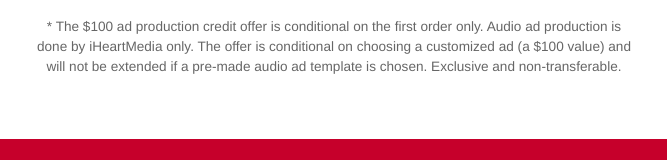
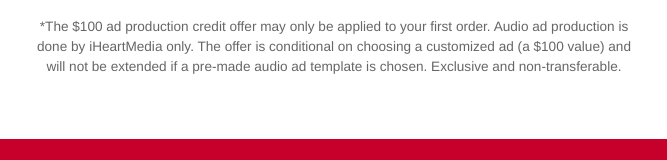
Before and after one commit to ihr-radioedit-apps/adbuilder-microsite, a plain HTML site: page html/index.html in a window 1280 px wide. Shown: the part 1038-1198 px from the top of the page, 306-973 px from the left. Drawn offline with Linux system fonts and the light colour scheme; a script that the page names is missing.

Commit message:
copy change to terms

```diff
--- a/html/index.html
+++ b/html/index.html
@@ -123,7 +123,7 @@
           </form>
           <div class="row">
             <div class="text-center col-md-8 offset-md-2">
-              <p class="disclaimer">* The $100 ad production credit offer is conditional on the first order only. Audio ad production is done by iHeartMedia only. The offer is conditional on choosing a customized ad (a $100 value) and will not be extended if a pre-made audio ad template is chosen. Exclusive and non-transferable. </p>
+              <p class="disclaimer">*The $100 ad production credit offer may only be applied to your first order. Audio ad production is done by iHeartMedia only. The offer is conditional on choosing a customized ad (a $100 value) and will not be extended if a pre-made audio ad template is chosen. Exclusive and non-transferable.</p>
             </div>
           </div>
         </div>
```
